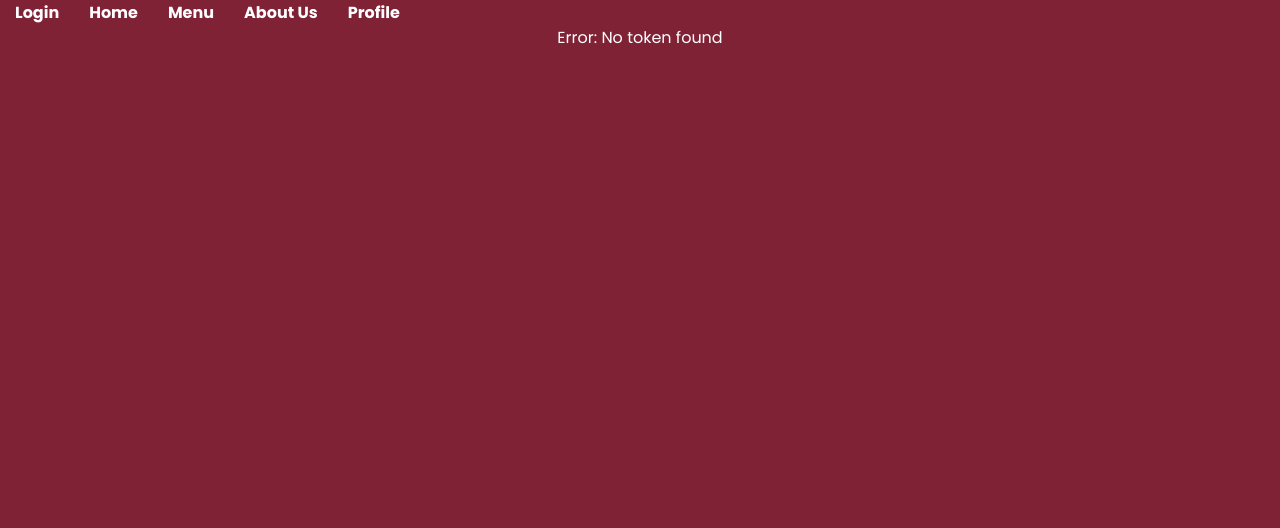
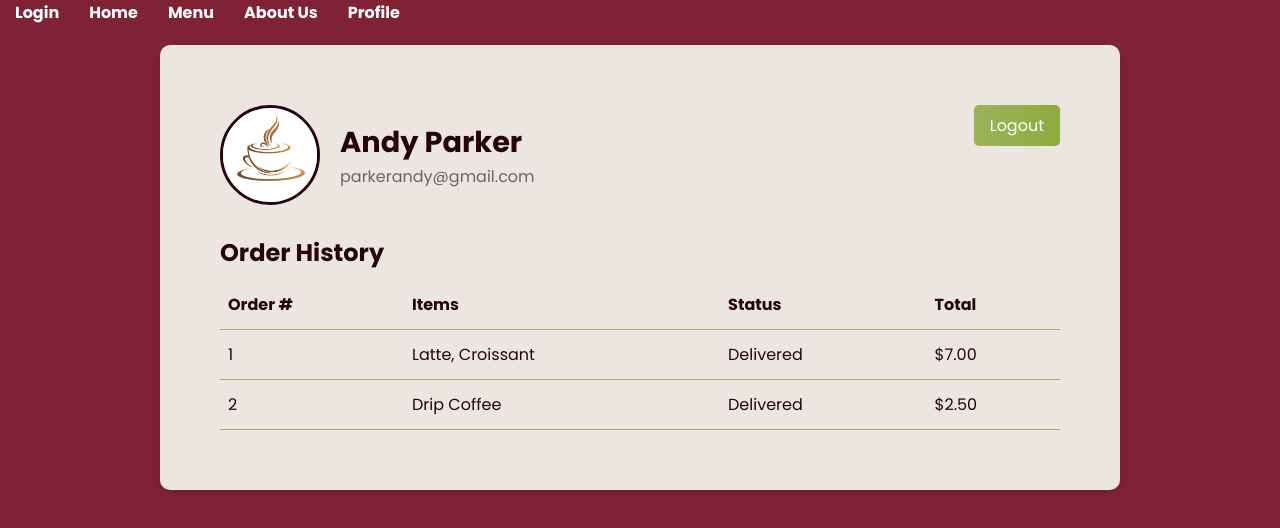
Before and after one commit to soleilthallemer/Artemis-Steam, a React (Create React App) app in the folder react-frontend/: page /profile in a window 1280 px wide. Shown: the top 528 px of the page. Built offline with nearby package versions, Linux system fonts and the light colour scheme.

Commit message:
edited profile and menu cart

```diff
--- a/react-frontend/src/pages/menu.jsx
+++ b/react-frontend/src/pages/menu.jsx
@@ -61,6 +61,9 @@ function Menu() {
           const newQuantity = item.quantity + change;
           if (newQuantity > 0) {
             return { ...item, quantity: newQuantity };
+          }
+          else {
+            return removeFromCart;
           }
         }
         return item;
--- a/react-frontend/src/pages/profile.jsx
+++ b/react-frontend/src/pages/profile.jsx
@@ -2,90 +2,138 @@ import React, { useState, useEffect } from "react";
 import { Link } from "react-router-dom";
 import "../css/profilepage.css";
 
-const Profile = () => {
-  const [customer, setCustomer] = useState(null);
-  const [orders, setOrders] = useState([]);
-  const [loading, setLoading] = useState(true);
-  const [error, setError] = useState(null);
+// const Profile = () => {
+//   const [customer, setCustomer] = useState(null);
+//   const [orders, setOrders] = useState([]);
+//   const [loading, setLoading] = useState(true);
+//   const [error, setError] = useState(null);
 
-  useEffect(() => {
-    const fetchProfileData = async () => {
-      setLoading(true);
-      setError(null);
-      try {
-        const token = localStorage.getItem("token"); // Get token
-        if (!token) {
-          throw new Error("No token found");
-        }
-        // Fetch customer data
-        const customerResponse = await fetch("http://157.245.80.36:5000/customers", {
-          headers: {
-            Authorization: `Bearer ${token}`, // Include token
-          },
-        });
-        if (!customerResponse.ok) {
-          throw new Error("Failed to fetch customer data");
-        }
-        const customerData = await customerResponse.json();
-        setCustomer(customerData[0]);
+//   useEffect(() => {
+//     const fetchProfileData = async () => {
+//       setLoading(true);
+//       setError(null);
+//       try {
+//         const token = localStorage.getItem("token"); // Get token
+//         if (!token) {
+//           throw new Error("No token found");
+//         }
+//         // Fetch customer data
+//         const customerResponse = await fetch("http://157.245.80.36:5000/customers", {
+//           headers: {
+//             Authorization: `Bearer ${token}`, // Include token
+//           },
+//         });
+//         if (!customerResponse.ok) {
+//           throw new Error("Failed to fetch customer data");
+//         }
+//         const customerData = await customerResponse.json();
+//         setCustomer(customerData[0]);
 
-        // Fetch order history
-        const ordersResponse = await fetch("http://157.245.80.36:5000/orders", {
-          headers: {
-            Authorization: `Bearer ${token}`,
-          },
-        });
-        if (!ordersResponse.ok) {
-          throw new Error("Failed to fetch orders");
-        }
-        const ordersData = await ordersResponse.json();
-        setOrders(ordersData.filter((order) => order.customer_id === customerData[0].id)); //Filter orders
-      } catch (err) {
-        setError(err.message);
-      } finally {
-        setLoading(false);
-      }
-    };
+//         // Fetch order history
+//         const ordersResponse = await fetch("http://157.245.80.36:5000/orders", {
+//           headers: {
+//             Authorization: `Bearer ${token}`,
+//           },
+//         });
+//         if (!ordersResponse.ok) {
+//           throw new Error("Failed to fetch orders");
+//         }
+//         const ordersData = await ordersResponse.json();
+//         setOrders(ordersData.filter((order) => order.customer_id === customerData[0].id)); //Filter orders
+//       } catch (err) {
+//         setError(err.message);
+//       } finally {
+//         setLoading(false);
+//       }
+//     };
 
-    fetchProfileData();
-  }, []);
+//     fetchProfileData();
+//   }, []);
 
-  if (loading) return <p>Loading profile...</p>;
-  if (error) return <p>Error: {error}</p>;
-  if (!customer) return <p>No customer data available.</p>;
+//   if (loading) return <p>Loading profile...</p>;
+//   if (error) return <p>Error: {error}</p>;
+//   if (!customer) return <p>No customer data available.</p>;
 
+//   return (
+//     <div className="profile-page">
+//       <div className="banner">
+//         <div className="bar">
+//           <ul>
+//             <li>
+//               <Link to="/">Home</Link>
+//             </li>
+//             <li>
+//               <Link to="/menu">Menu</Link>
+//             </li>
+//             <li>
+//               <Link to="/about-us">About Us</Link>
+//             </li>
+//             <li>
+//               <Link to="/order" className="active">Order</Link>
+//             </li>
+//           </ul>
+//         </div>
+//       </div>
+
+//       <div className="container">
+//         <section className="profile-card">
+//           <div className="profile-info">
+//           <img className="profile-picture" src="/images/profilepicture.jpg" alt="Profile" />
+//             <div className="user-details">
+//               <h2 className="username">
+//                 {customer.first_name} {customer.last_name}
+//               </h2>
+//               <p className="email">{customer.email}</p>
+//             </div>
+//             <Link className="logout-button" to="/logout">
+//               Logout
+//             </Link>
+//           </div>
+
+//           <div className="order-history">
+//             <h3>Order History</h3>
+//             <table>
+//               <thead>
+//                 <tr>
+//                   <th>Order #</th>
+//                   <th>Customer ID</th>
+//                   <th>Order Date</th>
+//                   <th>Total Amount</th>
+//                 </tr>
+//               </thead>
+//               <tbody>
+//                 {orders.map((order) => (
+//                   <tr key={order.id}>
+//                     <td>{order.id}</td>
+//                     <td>{order.customer_id}</td>
+//                     <td>{order.order_date}</td>
+//                     <td>${order.total_amount}</td>
+//                   </tr>
+//                 ))}
+//               </tbody>
+//             </table>
+//           </div>
+//         </section>
+//       </div>
+//     </div>
+//   );
+// };
+
+// export default Profile;
+
+const ProfilePage = () => {
   return (
     <div className="profile-page">
-      <div className="banner">
-        <div className="bar">
-          <ul>
-            <li>
-              <Link to="/">Home</Link>
-            </li>
-            <li>
-              <Link to="/menu">Menu</Link>
-            </li>
-            <li>
-              <Link to="/about-us">About Us</Link>
-            </li>
-            <li>
-              <Link to="/order" className="active">Order</Link>
-            </li>
-          </ul>
-        </div>
-      </div>
-
+      {/* Main Container */}
       <div className="container">
         <section className="profile-card">
           <div className="profile-info">
           <img className="profile-picture" src="/images/profilepicture.jpg" alt="Profile" />
             <div className="user-details">
-              <h2 className="username">
-                {customer.first_name} {customer.last_name}
-              </h2>
-              <p className="email">{customer.email}</p>
+              <h2 className="username">Andy Parker</h2>
+              <p className="email">parkerandy@gmail.com</p>
             </div>
-            <Link className="logout-button" to="/logout">
+            <Link className="logout-button" to="/">
               Logout
             </Link>
           </div>
@@ -96,20 +144,25 @@ const Profile = () => {
               <thead>
                 <tr>
                   <th>Order #</th>
-                  <th>Customer ID</th>
-                  <th>Order Date</th>
-                  <th>Total Amount</th>
+                  <th>Items</th>
+                  <th>Status</th>
+                  <th>Total</th>
                 </tr>
               </thead>
               <tbody>
-                {orders.map((order) => (
-                  <tr key={order.id}>
-                    <td>{order.id}</td>
-                    <td>{order.customer_id}</td>
-                    <td>{order.order_date}</td>
-                    <td>${order.total_amount}</td>
-                  </tr>
-                ))}
+                {/* Example rows or dynamic data */}
+                <tr>
+                  <td>1</td>
+                  <td>Latte, Croissant</td>
+                  <td>Delivered</td>
+                  <td>$7.00</td>
+                </tr>
+                <tr>
+                  <td>2</td>
+                  <td>Drip Coffee</td>
+                  <td>Delivered</td>
+                  <td>$2.50</td>
+                </tr>
               </tbody>
             </table>
           </div>
@@ -119,4 +172,4 @@ const Profile = () => {
   );
 };
 
-export default Profile;
+export default ProfilePage;
```
